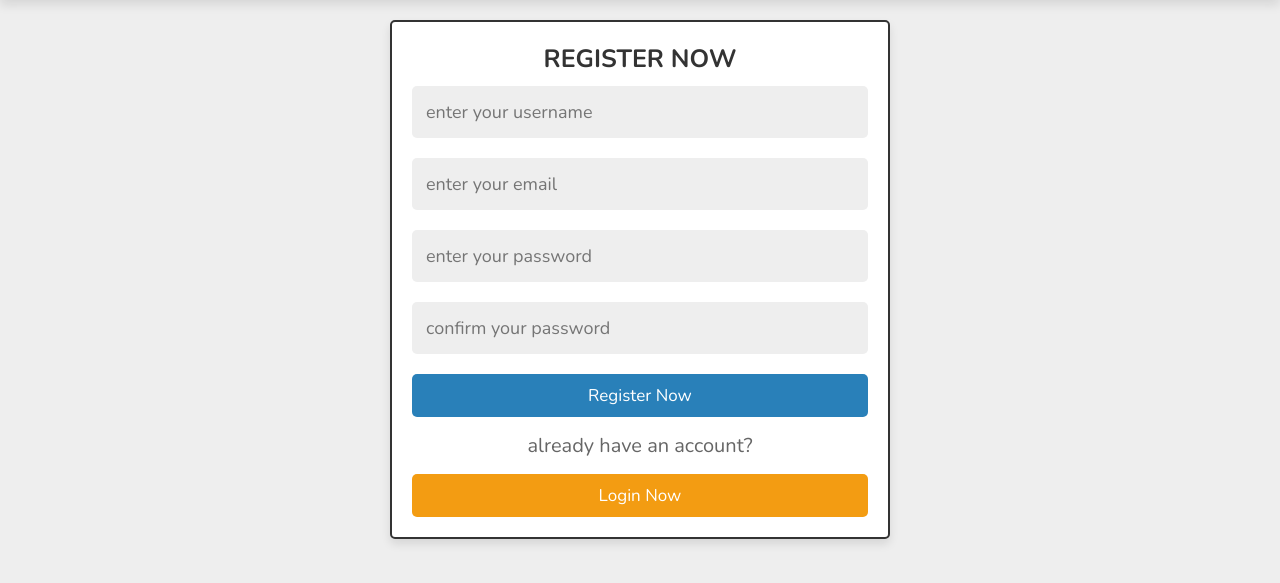
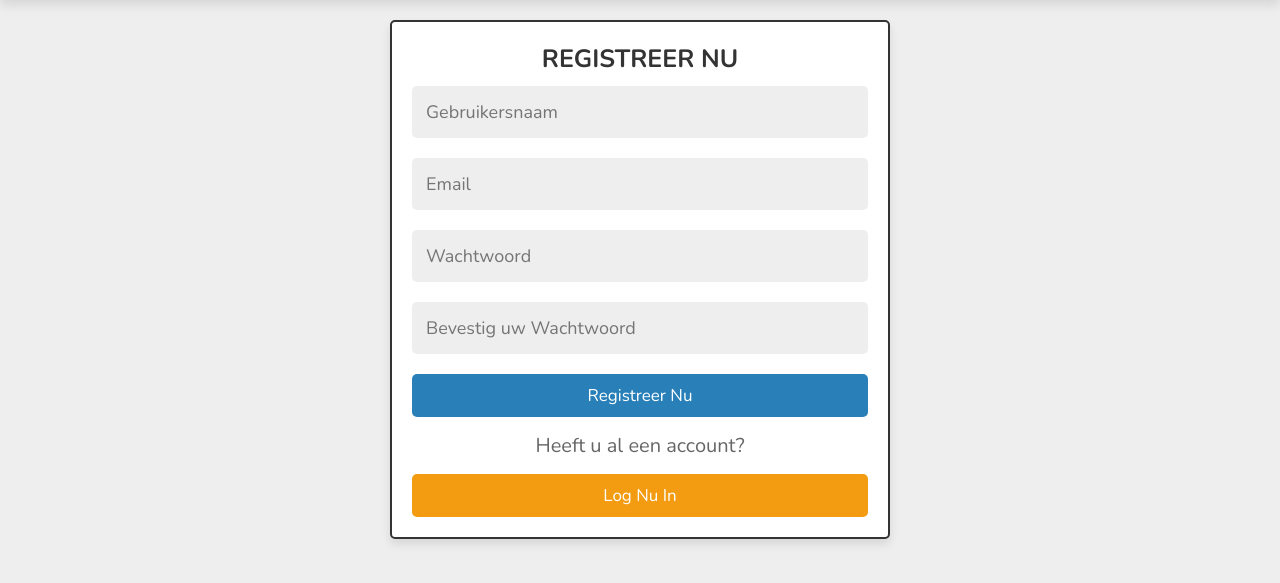
Before and after one commit to AkramDaidoune/Project3, a PHP site: page /user_register.php in a window 1280 px wide. Shown: the part 74-657 px from the top of the page. Run offline with PHP 8.4, Linux system fonts and the light colour scheme; data that the repository does not hold is empty; some libraries are stand-ins or nearby versions.

Commit message:
Project 3 herkansing commit #2
Definitieve bestanden.

```diff
--- a/about.php
+++ b/about.php
@@ -198,7 +198,7 @@ if(isset($_SESSION['user_id'])){
          <h3>Akram Daidoune</h3>
       </div>
 
-   </div>
+
 
    <div class="swiper-pagination"></div>
 
@@ -222,7 +222,7 @@ if(isset($_SESSION['user_id'])){
       <div class="box">
          <h3>Extra links</h3>
          <a href="user_login.php"> <i class="fas fa-angle-right"></i> Login</a>
-         <a href="user_register.php"> <i class="fas fa-angle-right"></i> Register</a>
+         <a href="user_register.php"> <i class="fas fa-angle-right"></i> Registreer</a>
          <a href="cart.php"> <i class="fas fa-angle-right"></i> Winkelwagen</a>
          <a href="orders.php"> <i class="fas fa-angle-right"></i> Bestellingen</a>
       </div>
--- a/contact.php
+++ b/contact.php
@@ -106,7 +106,7 @@ if(isset($_POST['send'])){
       <div class="box">
          <h3>Extra links</h3>
          <a href="user_login.php"> <i class="fas fa-angle-right"></i> Login</a>
-         <a href="user_register.php"> <i class="fas fa-angle-right"></i> Register</a>
+         <a href="user_register.php"> <i class="fas fa-angle-right"></i> Registreer</a>
          <a href="cart.php"> <i class="fas fa-angle-right"></i> Winkelwagen</a>
          <a href="orders.php"> <i class="fas fa-angle-right"></i> Bestellingen</a>
       </div>
--- a/home.php
+++ b/home.php
@@ -190,7 +190,7 @@ include 'components/wishlist_cart.php'; // link naar het winkelwagen \\
       <div class="box">
          <h3>Extra links</h3>
          <a href="user_login.php"> <i class="fas fa-angle-right"></i> Login</a>
-         <a href="user_register.php"> <i class="fas fa-angle-right"></i> Register</a>
+         <a href="user_register.php"> <i class="fas fa-angle-right"></i> Registreer</a>
          <a href="cart.php"> <i class="fas fa-angle-right"></i> Winkelwagen</a>
          <a href="orders.php"> <i class="fas fa-angle-right"></i> Bestellingen</a>
       </div>
--- a/orders.php
+++ b/orders.php
@@ -18,7 +18,7 @@ if(isset($_SESSION['user_id'])){
    <meta charset="UTF-8">
    <meta http-equiv="X-UA-Compatible" content="IE=edge">
    <meta name="viewport" content="width=device-width, initial-scale=1.0">
-   <title>orders</title>
+   <title>Nestellingen</title>
 
    <!-- font awesome cdn link  -->
    <link rel="stylesheet" href="https://cdnjs.cloudflare.com/ajax/libs/font-awesome/6.1.1/css/all.min.css">
@@ -33,7 +33,7 @@ if(isset($_SESSION['user_id'])){
 
 <section class="orders">
 
-   <h1 class="heading">GEPLAATSTE BESTELLINGEN</h1>
+   <h1 class="heading">Geplaaatste bestellingen</h1>
 
    <div class="box-container">
 
--- a/quick_view.php
+++ b/quick_view.php
@@ -35,7 +35,7 @@ include 'components/wishlist_cart.php';
 
 <section class="quick-view">
 
-   <h1 class="heading">quick view</h1>
+   <h1 class="heading">Product</h1>
 
    <?php
      $pid = $_GET['pid'];
@@ -69,7 +69,7 @@ include 'components/wishlist_cart.php';
             <div class="details"><?= $fetch_product['details']; ?></div>
             <div class="flex-btn">
                <input type="submit" value="Voeg aan winkelwagen." class="btn" name="add_to_cart">
-               <input class="option-btn" type="submit" name="add_to_wishlist" value="add to wishlist">
+               <input class="option-btn" type="submit" name="add_to_wishlist" value="Voeg aan favorieten toe">
             </div>
          </div>
       </div>
@@ -77,7 +77,7 @@ include 'components/wishlist_cart.php';
    <?php
       }
    }else{
-      echo '<p class="empty">no products added yet!</p>';
+      echo '<p class="empty">Geen producten toegevoegd!</p>';
    }
    ?>
 
--- a/search_page.php
+++ b/search_page.php
@@ -35,7 +35,7 @@ include 'components/wishlist_cart.php';
 
 <section class="search-form">
    <form action="" method="post">
-      <input type="text" name="search_box" placeholder="search here..." maxlength="100" class="box" required>
+      <input type="text" name="search_box" placeholder="Waar ben je naar op zoek?" maxlength="100" class="box" required>
       <button type="submit" class="fas fa-search" name="search_btn"></button>
    </form>
 </section>
@@ -70,7 +70,7 @@ include 'components/wishlist_cart.php';
    <?php
          }
       }else{
-         echo '<p class="empty">no products found!</p>';
+         echo '<p class="empty">Geen gedige zoekopdracht!</p>';
       }
    }
    ?>
--- a/shop.php
+++ b/shop.php
@@ -89,7 +89,7 @@ include 'components/wishlist_cart.php';
       <div class="box">
          <h3>Extra links</h3>
          <a href="user_login.php"> <i class="fas fa-angle-right"></i> Login</a>
-         <a href="user_register.php"> <i class="fas fa-angle-right"></i> Register</a>
+         <a href="user_register.php"> <i class="fas fa-angle-right"></i> Registreer</a>
          <a href="cart.php"> <i class="fas fa-angle-right"></i> Winkelwagen</a>
          <a href="orders.php"> <i class="fas fa-angle-right"></i> Bestellingen</a>
       </div>
--- a/user_register.php
+++ b/user_register.php
@@ -63,14 +63,14 @@ if(isset($_POST['submit'])){
 <section class="form-container">
 
    <form action="" method="post">
-      <h3>register now</h3>
-      <input type="text" name="name" required placeholder="enter your username" maxlength="20"  class="box">
-      <input type="email" name="email" required placeholder="enter your email" maxlength="50"  class="box" oninput="this.value = this.value.replace(/\s/g, '')">
-      <input type="password" name="pass" required placeholder="enter your password" maxlength="20"  class="box" oninput="this.value = this.value.replace(/\s/g, '')">
-      <input type="password" name="cpass" required placeholder="confirm your password" maxlength="20"  class="box" oninput="this.value = this.value.replace(/\s/g, '')">
-      <input type="submit" value="register now" class="btn" name="submit">
-      <p>already have an account?</p>
-      <a href="user_login.php" class="option-btn">login now</a>
+      <h3>Registreer nu</h3>
+      <input type="text" name="name" required placeholder="Gebruikersnaam" maxlength="20"  class="box">
+      <input type="email" name="email" required placeholder="Email" maxlength="50"  class="box" oninput="this.value = this.value.replace(/\s/g, '')">
+      <input type="password" name="pass" required placeholder="Wachtwoord" maxlength="20"  class="box" oninput="this.value = this.value.replace(/\s/g, '')">
+      <input type="password" name="cpass" required placeholder="Bevestig uw Wachtwoord" maxlength="20"  class="box" oninput="this.value = this.value.replace(/\s/g, '')">
+      <input type="submit" value="registreer nu" class="btn" name="submit">
+      <p>Heeft u al een account?</p>
+      <a href="user_login.php" class="option-btn">Log nu in</a>
    </form>
 
 </section>
```
Also changed, not shown: categorieenform.php (added, +68 -0 lines), cart.php (line endings or trailing spaces), category.php (line endings or trailing spaces), checkout.php (line endings or trailing spaces), update_user.php (line endings or trailing spaces), user_login.php (line endings or trailing spaces), wishlist.php (line endings or trailing spaces).
